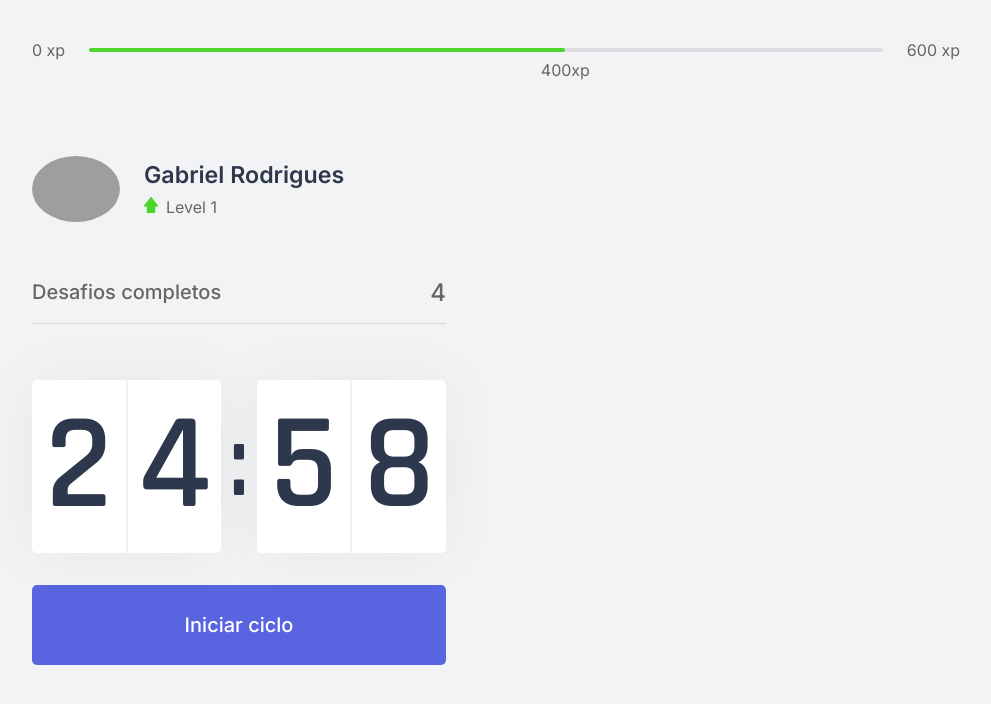
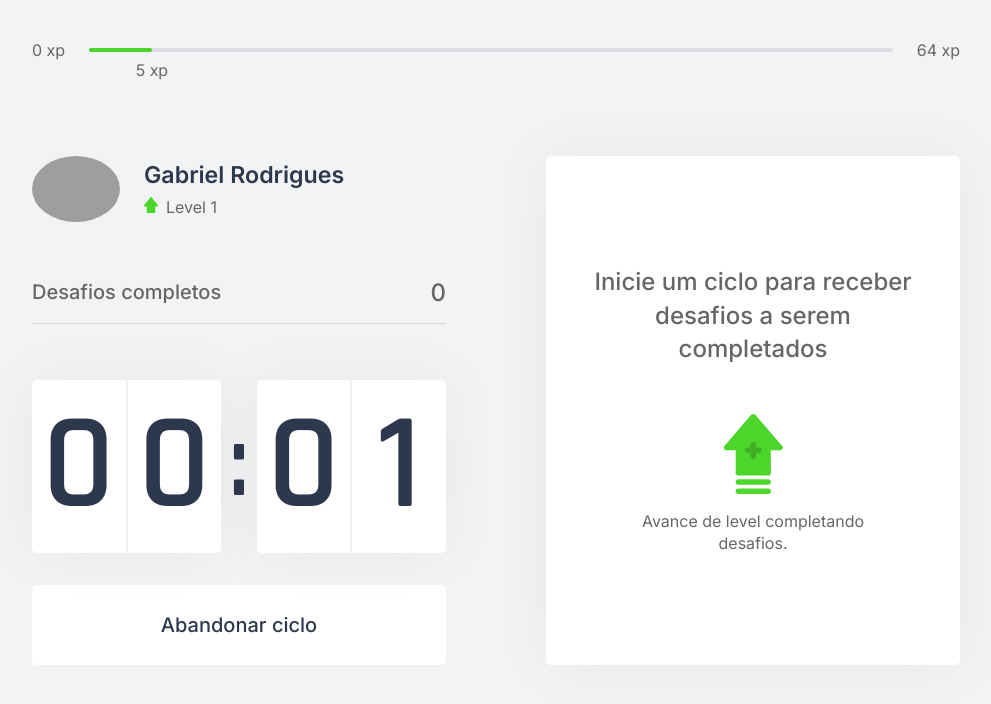
Before and after one commit to gbrdev/pomotimer, a Next.js app: page / in a window 1280 px wide. Both pictures are taken after a click on the button "Iniciar ciclo". Shown: the top 704 px of the page, without its empty margins (144-1135 px from the left). Built offline with nearby package versions, Linux system fonts and the light colour scheme; grey boxes are pictures that could not be loaded.

Commit message:
Create Challenge Component > Context API

```diff
--- /dev/null
+++ b/challenges.json
@@ -0,0 +1,62 @@
+[
+  {
+    "type": "body",
+    "description": "Estique um de seus braços com a palma da mão virada para frente e puxe os dedos para cima por 10 segundos por mão.",
+    "amount": 80
+  },
+  {
+    "type": "body",
+    "description": "Estique seu braço contra o peito e puxe-o utilizando o outro braço por 10 segundos por braço.",
+    "amount": 60
+  },
+  {
+    "type": "body",
+    "description": "Puxe seu pescoço com a ajuda da mão para a direita e para a esquerda, permanecendo na posição por alguns segundos.",
+    "amount": 70
+  },
+  {
+    "type": "body",
+    "description": "Com as duas mãos na parte de trás da cabeça, leve-a para baixo, alongando a parte de trás da região.",
+    "amount": 60
+  },
+  {
+    "type": "body",
+    "description": "Cruze as pernas e desça com as mãos esticadas em direção ao chão. Repita o movimento com a outra perna na frente.",
+    "amount": 100
+  },
+  {
+    "type": "body",
+    "description": "Sentado, abra as pernas e tente encostar as palmas das mãos no chão, repita 3 vezes por 5 segundos.",
+    "amount": 80
+  },
+  {
+    "type": "body",
+    "description": "Puxe o joelho de encontro ao peito e segure, troque de perna após 10 segundos.",
+    "amount": 50
+  },
+  {
+    "type": "body",
+    "description": "Sentado, cruze uma perna e incline seu tronco à frente, troque de perna após 10 segundos.",
+    "amount": 80
+  },
+  {
+    "type": "eye",
+    "description": "Sentado, feche os olhos e cubra-os com as palmas da mão durante 2 minutos, depois abra normalmente.",
+    "amount": 90
+  },
+  {
+    "type": "eye",
+    "description": "Em algum ambiente aberto, olhe o mais longe que puder em quatro direções por 3s, mexa apenas os olhos. Repita 3 vezes.",
+    "amount": 140
+  },
+  {
+    "type": "eye",
+    "description": "Usando os polegares, massage a área abaixo das sobrancelhas em movimentos circulares por 15 segundos.",
+    "amount": 70
+  },
+  {
+    "type": "body",
+    "description": "Em pé, gire a cintura o máximo que puder para a esquerda, segure por cinco segundos. Repita para a direita.",
+    "amount": 90
+  }
+]
--- /dev/null
+++ b/src/components/ChallengeBox.tsx
@@ -0,0 +1,48 @@
+import { useContext } from 'react';
+import { ChallengesContext } from '../contexts/ChallengesContext';
+import styles from '../styles/components/ChallengeBox.module.css';
+
+export function ChallengeBox() {
+
+  const { activeChallenge, resetChallenge } = useContext(ChallengesContext);
+
+  return (
+    <div className={styles.challengeBoxContainer}>
+      { activeChallenge ? (
+        <div className={styles.challengeActive}>
+          <header>Ganhe {activeChallenge.amount} xp</header>
+          <main>
+            <img src={`icons/${activeChallenge.type}.svg`} alt="Body"/>
+            <strong>Novo Desafio</strong>
+            <p>{activeChallenge.description}</p>
+          </main>
+
+          <footer>
+            <button
+              type="button"
+              className={styles.challengeFailedButton}
+              onClick={resetChallenge}
+            >
+              Falhei
+            </button>
+
+            <button
+              type="button"
+              className={styles.challengeSucceededButton}
+            >
+              Completei
+            </button>
+          </footer>
+        </div>
+      ) : (
+        <div className={styles.challengeNotActive}>
+        <strong>Inicie um ciclo para receber desafios a serem completados</strong>
+        <p>
+          <img src="icons/level-up.svg" alt="Level Up"/>
+          Avance de level completando desafios.
+        </p>
+      </div>
+      )}
+    </div>
+  )
+}
--- a/src/components/CompletedChallenges.tsx
+++ b/src/components/CompletedChallenges.tsx
@@ -1,10 +1,14 @@
+import { useContext } from 'react';
+import { ChallengesContext } from '../contexts/ChallengesContext';
 import styles from '../styles/components/CompletedChallenges.module.css';
 
 export function CompletedChallenges() {
+
+  const { challengesCompleted } = useContext(ChallengesContext);
   return (
     <div className={styles.compChallenContainer}>
       <span>Desafios completos</span>
-      <span>4</span>
+      <span>{challengesCompleted}</span>
     </div>
   );
 }
--- a/src/components/Countdown.tsx
+++ b/src/components/Countdown.tsx
@@ -1,11 +1,18 @@
-import { useState, useEffect } from 'react';
 import styles from '../styles/components/Countdown.module.css';
+import { useState, useEffect, useContext } from 'react';
+import { ChallengesContext } from "../contexts/ChallengesContext";
+
+// Variavel global NodeJS
+let countdownTimeout: NodeJS.Timeout;
 
 export function Countdown() {
 
-  const [ time, setTime ] = useState(25 * 60);
+  const { startNewChallenge } = useContext(ChallengesContext);
 
-  const [ active, setActive] = useState(false);
+  // Estados
+  const [ time, setTime ] = useState(0.05 * 60);
+  const [ isActive, setIsActive] = useState(false);
+  const [ hasFinished, setHasFinished ] = useState(false);
 
   const minutes = Math.floor(time / 60);
   const seconds = time % 60;
@@ -13,17 +20,32 @@
   const [minuteLeft, minuteRight] = String(minutes).padStart(2, '0').split('');
   const [secondLeft, secondRight] = String(seconds).padStart(2, '0').split('');
 
+  // Inicia o countdown
   function startCountdown() {
-    setActive(true);
+    setIsActive(true);
   }
 
+  // Reseta o countdown
+  function resetCountdown() {
+    // evitando que o setTimeout execute
+    clearTimeout(countdownTimeout);
+    setIsActive(false);
+    //vou retornar o valor inicial
+    setTime(0.05 * 60);
+  }
+
+  // Gerador de efeitos colaterais
   useEffect(() => {
-    if (active && time > 0) {
-      setTimeout(() => {
+    if (isActive && time > 0) {
+      countdownTimeout = setTimeout(() => {
         setTime(time - 1)
       }, 1000)
+    } else if (isActive && time === 0) {
+      setHasFinished(true);
+      setIsActive(false);
+      startNewChallenge();
     }
-  }, [active, time])
+  }, [isActive, time])
 
   return (
     <div>
@@ -39,6 +61,25 @@
         </div>
       </div>
 
+      { hasFinished ? (
+        <button
+          disabled
+          className={styles.countdownButton}
+        >
+          Ciclo encerrado
+        </button>
+      ) : (
+        //fragment
+        <>
+        { isActive ? (
+          <button
+            type="button"
+            className={`${styles.countdownButton} ${styles.countdownButtonActive}`}
+            onClick={resetCountdown}
+          >
+            Abandonar ciclo
+          </button>
+        ) : (
           <button
             type="button"
             className={styles.countdownButton}
@@ -46,6 +87,10 @@
           >
             Iniciar ciclo
           </button>
+        ) }
+        </>
+      ) }
+
     </div>
   );
 }
--- a/src/components/ExperienceBar.tsx
+++ b/src/components/ExperienceBar.tsx
@@ -1,19 +1,26 @@
+import { useContext } from 'react';
+import { ChallengesContext } from '../contexts/ChallengesContext';
 import styles from '../styles/components/ExperienceBar.module.css';
 
 export function ExperienceBar() {
+    const { currentExperience, experienceToNextLevel } = useContext(ChallengesContext);
+
+    //calculo da barra de progresso xp
+    const percentToNextLevel = Math.round(currentExperience * 100) / experienceToNextLevel;
+
     return (
         <header className={styles.experienceBar}>
             <span>0 xp</span>
             <div>
-                <div style={{ width: '60%' }} />
+                <div style={{ width: `${percentToNextLevel}%` }} />
                 <span
                     className={styles.currentExperience}
-                    style={{ left: '60%' }}
+                    style={{ left: `${percentToNextLevel}%` }}
                 >
-                        400xp
+                        {currentExperience} xp
                 </span>
             </div>
-            <span>600 xp</span>
+            <span>{experienceToNextLevel} xp</span>
         </header>
     );
 }
--- /dev/null
+++ b/src/contexts/ChallengesContext.tsx
@@ -0,0 +1,70 @@
+import { createContext, useState, ReactNode } from 'react';
+import challenges from '../../challenges.json';
+
+interface Challenge {
+  type: 'body' | 'eye';
+  description: string;
+  amount: number;
+}
+
+// tipando os dados
+interface ChallengesContextData {
+  level: number;
+  currentExperience: number;
+  challengesCompleted: number;
+  activeChallenge: Challenge;
+  experienceToNextLevel: number;
+  levelUp: () => void;
+  startNewChallenge: () => void;
+  resetChallenge: () => void;
+}
+
+// Boas praticas aqui é criar uma tipagem
+interface ChallengesProviderProps {
+  // como o meu children é um componente, eu preciso usar o ReactNode
+  children: ReactNode;
+};
+
+export const ChallengesContext = createContext({} as ChallengesContextData);
+
+export function ChallengesProvider({ children } : ChallengesProviderProps) {
+  const [level, setLevel] = useState(1);
+  const [currentExperience, setCurrentExperience] = useState(5);
+  const [challengesCompleted, setChallengesCompleted] = useState(0);
+
+  const [activeChallenge, setActiveChallenge] = useState(null);
+  // calculo de potencia usando Math.pow
+  const experienceToNextLevel = Math.pow((level + 1) * 4, 2)
+
+  function levelUp() {
+    setLevel(level + 1);
+  }
+
+  function startNewChallenge() {
+    const randomChallengeIndex = Math.floor(Math.random() * challenges.length);
+    const challenge = challenges[randomChallengeIndex];
+
+    setActiveChallenge(challenge);
+  }
+
+  function resetChallenge() {
+    setActiveChallenge(null);
+  }
+
+  return (
+    <ChallengesContext.Provider
+      value={{
+        level,
+        levelUp,
+        currentExperience,
+        challengesCompleted,
+        startNewChallenge,
+        activeChallenge,
+        resetChallenge,
+        experienceToNextLevel
+      }}
+    >
+      {children}
+    </ChallengesContext.Provider>
+  )
+}
--- a/src/pages/_app.tsx
+++ b/src/pages/_app.tsx
@@ -1,7 +1,14 @@
+import { ChallengesProvider } from '../contexts/ChallengesContext';
 import '../styles/global.css';
 
 function MyApp({ Component, pageProps }) {
-  return <Component {...pageProps} />
+  return (
+    <ChallengesProvider>
+      {/* children */}
+      <Component {...pageProps} />
+    </ChallengesProvider>
+
+  )
 }
 
 export default MyApp
--- a/src/pages/index.tsx
+++ b/src/pages/index.tsx
@@ -5,6 +5,7 @@
 import Head from 'next/head';
 
 import styles from '../styles/pages/Home.module.css';
+import { ChallengeBox } from "../components/ChallengeBox";
 
 
 
@@ -23,7 +24,9 @@
           <CompletedChallenges />
           <Countdown />
         </div>
-        <div></div>
+        <div>
+          <ChallengeBox />
+        </div>
       </section>
     </div>
   );
--- /dev/null
+++ b/src/styles/components/ChallengeBox.module.css
@@ -0,0 +1,103 @@
+.challengeBoxContainer {
+  height: 100%;
+
+  background: var(--white);
+  border-radius: 5px;
+  box-shadow: 0 0 60px rgba(0, 0, 0, 0.05);
+  padding: 1.5rem 2rem;
+
+  display: flex;
+  flex-direction: column;
+  align-items: center;
+  justify-content: center;
+
+  text-align: center;
+}
+
+.challengeNotActive {
+  display: flex;
+  flex-direction: column;
+  align-items: center;
+}
+
+.challengeNotActive strong {
+  font-size: 1.5rem;
+  font-weight: 500;
+  line-height: 1.4;
+}
+
+.challengeNotActive p {
+  display: flex;
+  flex-direction: column;
+  align-items: center;
+  line-height: 1.4;
+  max-width: 70%;
+  margin-top: 3rem;
+}
+
+.challengeBoxContainer p img {
+  margin-bottom: 1rem;
+}
+
+.challengeActive {
+  height: 100%;
+  display: flex;
+  flex-direction: column;
+}
+
+.challengeActive header {
+  color: var(--blue);
+  font-weight: 600;
+  font-size: 1.25rem;
+  padding: 0 2rem 1.5rem;
+  border-bottom: 1px solid var(--gray-line);
+}
+
+.challengeActive main {
+  flex: 1;
+  display: flex;
+  flex-direction: column;
+  align-items: center;
+  justify-content: center;
+}
+.challengeActive main strong {
+  font-size: 2rem;
+  font-weight: 600;
+  color: var(--title);
+  margin: 1.5rem 0 1rem;
+}
+.challengeActive main p {
+  line-height: 1.5;
+}
+
+.challengeActive footer {
+  display: grid;
+  grid-template-columns: 1fr 1fr;
+  gap: 1rem;
+}
+.challengeActive footer button {
+  height: 3rem;
+
+  display: flex;
+  align-items: center;
+  justify-content: center;
+
+  border: 0;
+  border-radius: 5px;
+
+  color: var(--white);
+
+  font-size: 1rem;
+  font-weight: 600;
+
+  transition: filter 0.2s;
+}
+.challengeActive footer button.challengeFailedButton {
+  background: var(--red);
+}
+.challengeActive footer button.challengeSucceededButton {
+  background: var(--green);
+}
+.challengeActive footer button:hover {
+  filter: brightness(0.9);
+}
--- a/src/styles/components/Countdown.module.css
+++ b/src/styles/components/Countdown.module.css
@@ -54,6 +54,21 @@
   transition: background-color 0.2s;
 }
 
-.countdownButton:hover {
+.countdownButton:not(:disabled):hover {
   background: var(--blue-dark);
 }
+
+.countdownButtonActive {
+  background: var(--white);
+  color: var(--title);
+}
+.countdownButtonActive:not(:disabled):hover {
+  background: var(--red);
+  color: var(--white);
+}
+
+.countdownButton:disabled {
+  background: var(--white);
+  color: var(--text);
+  cursor: not-allowed;
+}
```
Lines whose indentation alone changed are shown as unchanged.
